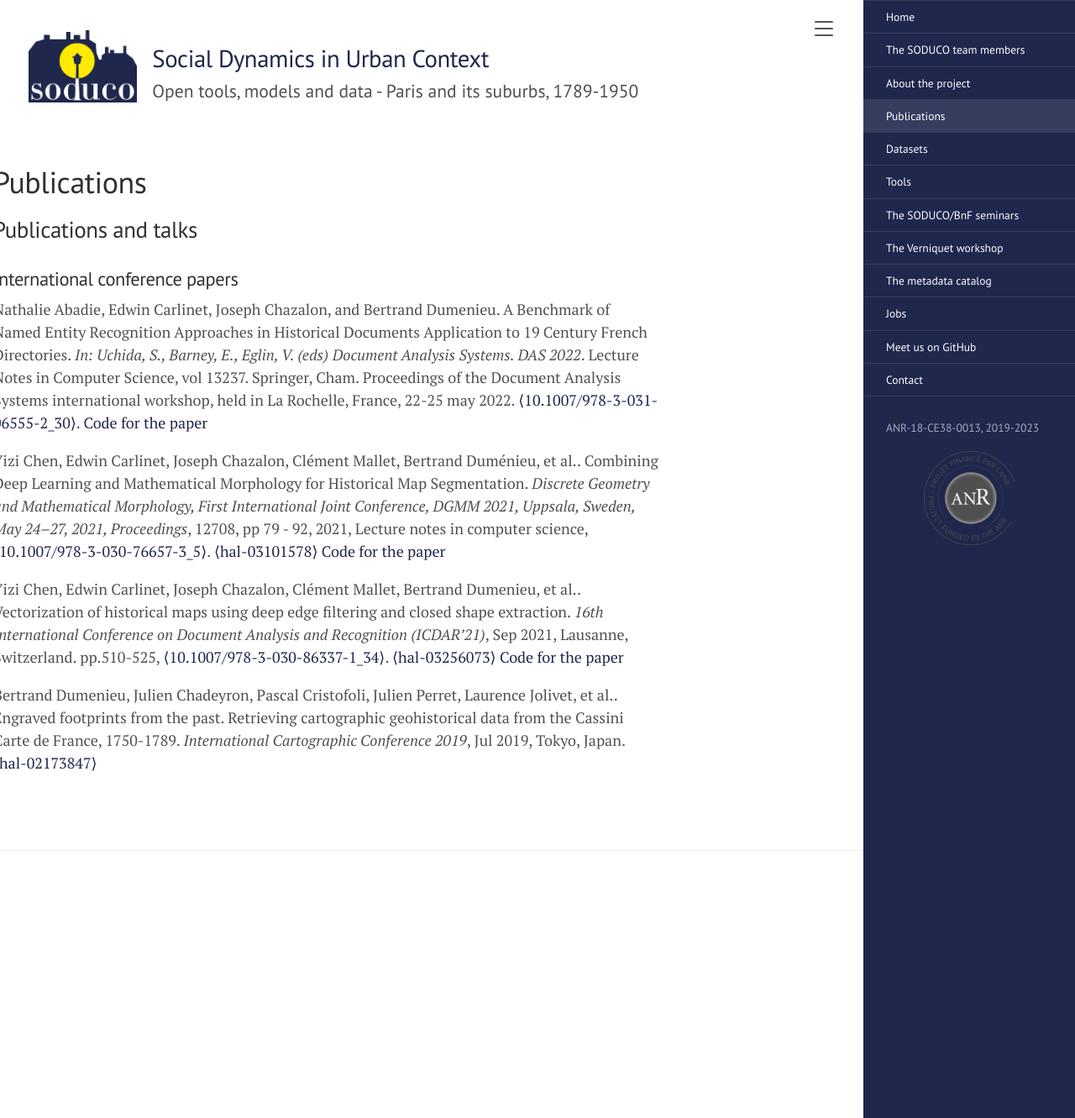
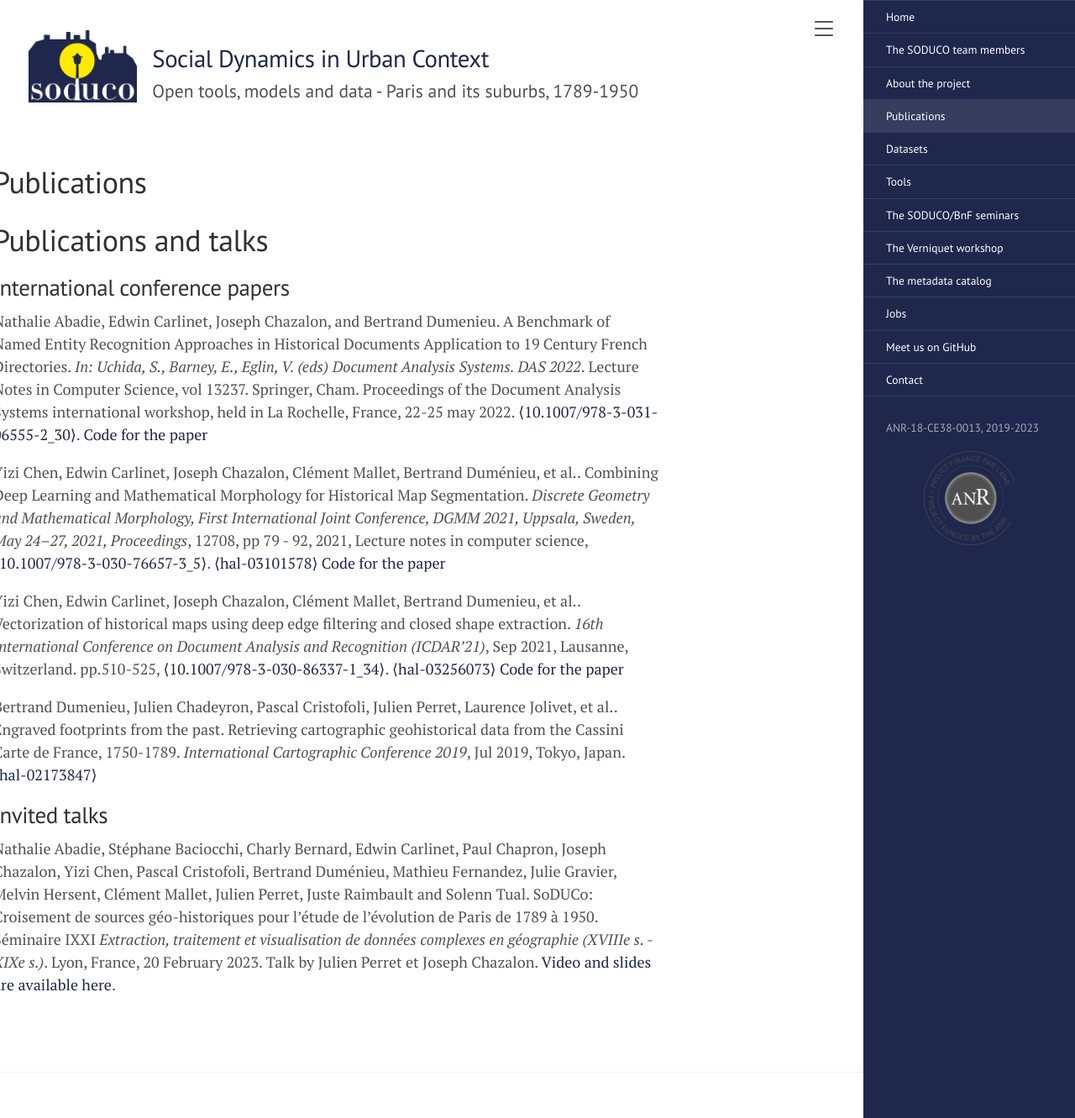
Before and after one commit to soduco/soduco.github.io, a Jekyll site: the page built from papers.md, in a window 1280 px wide and 1331 px high. Shown: the whole window at 84% size. Built offline with Jekyll 4.4.1, drawn with Linux system fonts in a browser that asks for light colours.

Commit message:
Update papers.md

```diff
--- a/papers.md
+++ b/papers.md
@@ -4,9 +4,9 @@ title: Publications
 rank: 4
 ---
 
-## Publications and talks
+# Publications and talks
 
-### International conference papers
+## International conference papers
 
 Nathalie Abadie, Edwin Carlinet, Joseph Chazalon, and Bertrand Dumenieu. A Benchmark of Named Entity Recognition Approaches in Historical Documents Application to 19 Century French Directories. *In: Uchida, S., Barney, E., Eglin, V. (eds) Document Analysis Systems. DAS 2022*. Lecture Notes in Computer Science, vol 13237. Springer, Cham. Proceedings of the Document Analysis Systems international workshop, held in La Rochelle, France, 22-25 may 2022. [⟨10.1007/978-3-031-06555-2_30⟩](https://doi.org/10.1007/978-3-031-06555-2_30).
 [Code for the paper]( https://github.com/soduco/paper-ner-bench-das22.)
@@ -18,3 +18,7 @@ Yizi Chen, Edwin Carlinet, Joseph Chazalon, Clément Mallet, Bertrand Dumenieu,
 [Code for the paper](https://github.com/soduco/ICDAR-2021-Vectorization)
 
 Bertrand Dumenieu, Julien Chadeyron, Pascal Cristofoli, Julien Perret, Laurence Jolivet, et al.. Engraved footprints from the past. Retrieving cartographic geohistorical data from the Cassini Carte de France, 1750-1789. *International Cartographic Conference 2019*, Jul 2019, Tokyo, Japan. [⟨hal-02173847⟩](https://hal.archives-ouvertes.fr/hal-02173847)
+
+## Invited talks
+
+Nathalie Abadie, Stéphane Baciocchi, Charly Bernard, Edwin Carlinet, Paul Chapron, Joseph Chazalon, Yizi Chen, Pascal Cristofoli, Bertrand Duménieu, Mathieu Fernandez, Julie Gravier, Melvin Hersent, Clément Mallet, Julien Perret, Juste Raimbault and Solenn Tual. SoDUCo: Croisement de sources géo-historiques pour l'étude de l'évolution de Paris de 1789 à 1950. Séminaire IXXI *Extraction, traitement et visualisation de données complexes en géographie (XVIIIe s. - XIXe s.)*. Lyon, France, 20 February 2023. Talk by Julien Perret et Joseph Chazalon. [Video and slides are available here](https://gitlab.liris.cnrs.fr/geode/seminaires-ixxi/-/tree/master/s%C3%A9minaires/session11_fev23).
```
